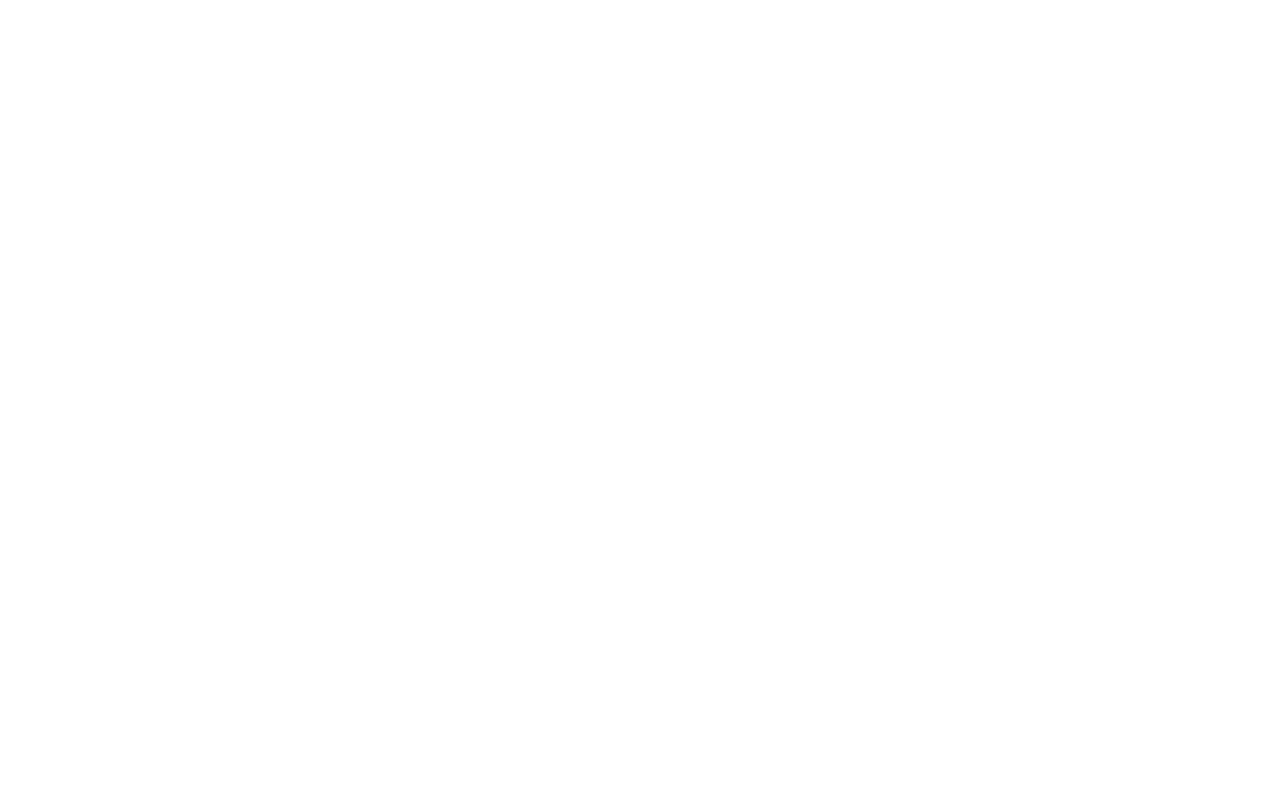
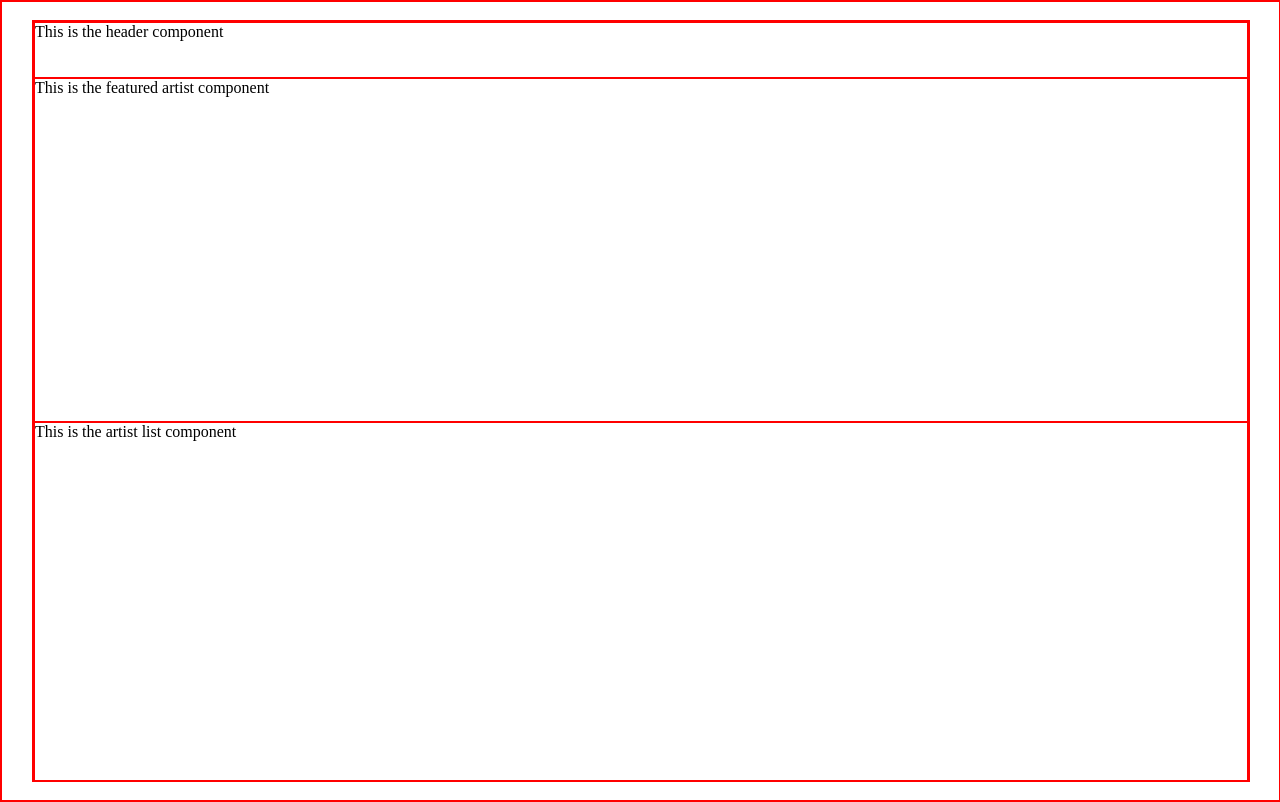
Before and after one commit to thiagolos/the_house, a Vue app in the folder client/: page / in a window 1280 px wide. Built offline with nearby package versions, Linux system fonts and the light colour scheme.

Commit message:
feat: homepage components set up

```diff
--- a/client/src/App.vue
+++ b/client/src/App.vue
@@ -4,10 +4,7 @@ import { RouterLink, RouterView } from 'vue-router'
 </script>
 
 <template>
-  <header>
       <RouterView />
-  </header>
-
 </template>
 
 <style scoped>
--- a/client/src/assets/base.css
+++ b/client/src/assets/base.css
@@ -1,86 +1,13 @@
-/* color palette from <https://github.com/vuejs/theme> */
-:root {
-  --vt-c-white: #ffffff;
-  --vt-c-white-soft: #f8f8f8;
-  --vt-c-white-mute: #f2f2f2;
-
-  --vt-c-black: #181818;
-  --vt-c-black-soft: #222222;
-  --vt-c-black-mute: #282828;
-
-  --vt-c-indigo: #2c3e50;
-
-  --vt-c-divider-light-1: rgba(60, 60, 60, 0.29);
-  --vt-c-divider-light-2: rgba(60, 60, 60, 0.12);
-  --vt-c-divider-dark-1: rgba(84, 84, 84, 0.65);
-  --vt-c-divider-dark-2: rgba(84, 84, 84, 0.48);
-
-  --vt-c-text-light-1: var(--vt-c-indigo);
-  --vt-c-text-light-2: rgba(60, 60, 60, 0.66);
-  --vt-c-text-dark-1: var(--vt-c-white);
-  --vt-c-text-dark-2: rgba(235, 235, 235, 0.64);
-}
-
-/* semantic color variables for this project */
-:root {
-  --color-background: var(--vt-c-white);
-  --color-background-soft: var(--vt-c-white-soft);
-  --color-background-mute: var(--vt-c-white-mute);
-
-  --color-border: var(--vt-c-divider-light-2);
-  --color-border-hover: var(--vt-c-divider-light-1);
-
-  --color-heading: var(--vt-c-text-light-1);
-  --color-text: var(--vt-c-text-light-1);
-
-  --section-gap: 160px;
-}
-
-@media (prefers-color-scheme: dark) {
-  :root {
-    --color-background: var(--vt-c-black);
-    --color-background-soft: var(--vt-c-black-soft);
-    --color-background-mute: var(--vt-c-black-mute);
-
-    --color-border: var(--vt-c-divider-dark-2);
-    --color-border-hover: var(--vt-c-divider-dark-1);
-
-    --color-heading: var(--vt-c-text-dark-1);
-    --color-text: var(--vt-c-text-dark-2);
-  }
-}
-
-*,
-*::before,
-*::after {
+* {
   box-sizing: border-box;
   margin: 0;
-  font-weight: normal;
+  border: 1px solid red;
 }
 
 body {
-  min-height: 100vh;
-  color: var(--color-text);
-  background: var(--color-background);
-  transition:
-    color 0.5s,
-    background-color 0.5s;
-  line-height: 1.6;
-  font-family:
-    Inter,
-    -apple-system,
-    BlinkMacSystemFont,
-    'Segoe UI',
-    Roboto,
-    Oxygen,
-    Ubuntu,
-    Cantarell,
-    'Fira Sans',
-    'Droid Sans',
-    'Helvetica Neue',
-    sans-serif;
-  font-size: 15px;
-  text-rendering: optimizeLegibility;
-  -webkit-font-smoothing: antialiased;
-  -moz-osx-font-smoothing: grayscale;
+  width: 100vw;
+  height: 100vh;
+  display: flex;
+  justify-content: center;
+  align-items: center;
 }
--- a/client/src/assets/main.css
+++ /dev/null
@@ -1,35 +0,0 @@
-@import './base.css';
-
-#app {
-  max-width: 1280px;
-  margin: 0 auto;
-  padding: 2rem;
-
-  font-weight: normal;
-}
-
-a,
-.green {
-  text-decoration: none;
-  color: hsla(160, 100%, 37%, 1);
-  transition: 0.4s;
-}
-
-@media (hover: hover) {
-  a:hover {
-    background-color: hsla(160, 100%, 37%, 0.2);
-  }
-}
-
-@media (min-width: 1024px) {
-  body {
-    display: flex;
-    place-items: center;
-  }
-
-  #app {
-    display: grid;
-    grid-template-columns: 1fr 1fr;
-    padding: 0 2rem;
-  }
-}
--- a/client/src/components/ArtistList.vue
+++ b/client/src/components/ArtistList.vue
@@ -0,0 +1,15 @@
+<script setup lang='ts'>
+
+</script>
+
+<template>
+  <div class="artist-list-container">
+    This is the artist list component
+  </div>
+</template>
+
+<style lang='postcss' scoped>
+    .artist-list-container {
+      height: 45vh;
+    }
+</style>
--- a/client/src/components/FeaturedArtist.vue
+++ b/client/src/components/FeaturedArtist.vue
@@ -0,0 +1,15 @@
+<script setup lang='ts'>
+
+</script>
+
+<template>
+    <div class="featured-artist-container">
+      This is the featured artist component
+    </div>
+</template>
+
+<style lang='postcss' scoped>
+    .featured-artist-container {
+      height: 43vh;
+    }
+</style>
--- a/client/src/components/Header.vue
+++ b/client/src/components/Header.vue
@@ -0,0 +1,15 @@
+<script setup lang='ts'>
+
+</script>
+
+<template>
+  <div class="header-container">
+    This is the header component
+  </div>
+</template>
+
+<style lang='postcss' scoped>
+  .header-container {
+    height: 7vh;
+  }
+</style>
--- a/client/src/main.ts
+++ b/client/src/main.ts
@@ -1,4 +1,4 @@
-import './assets/main.css'
+import './assets/base.css'
 
 import { createApp } from 'vue'
 import { createPinia } from 'pinia'
--- a/client/src/views/HomeView.vue
+++ b/client/src/views/HomeView.vue
@@ -1,11 +1,20 @@
 <script setup lang='ts'>
-
+  import Header from '@/components/Header.vue';
+  import FeaturedArtist from '@/components/FeaturedArtist.vue';
+  import ArtistList from '@/components/ArtistList.vue';
 </script>
 
 <template>
-
+  <div class="main-container">
+    <Header />
+    <FeaturedArtist />
+    <ArtistList />
+  </div>
 </template>
 
 <style lang='postcss' scoped>
-
+  .main-container{
+    height: 95vh;
+    width: 95vw;
+  }
 </style>
```
Also changed, not shown: client/src/components/ArtistCard.vue (added, +13 -0 lines).
